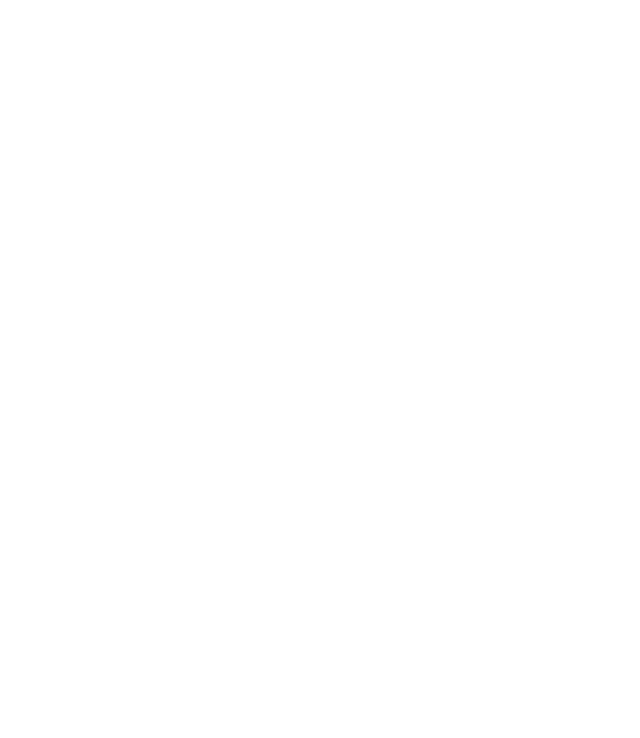
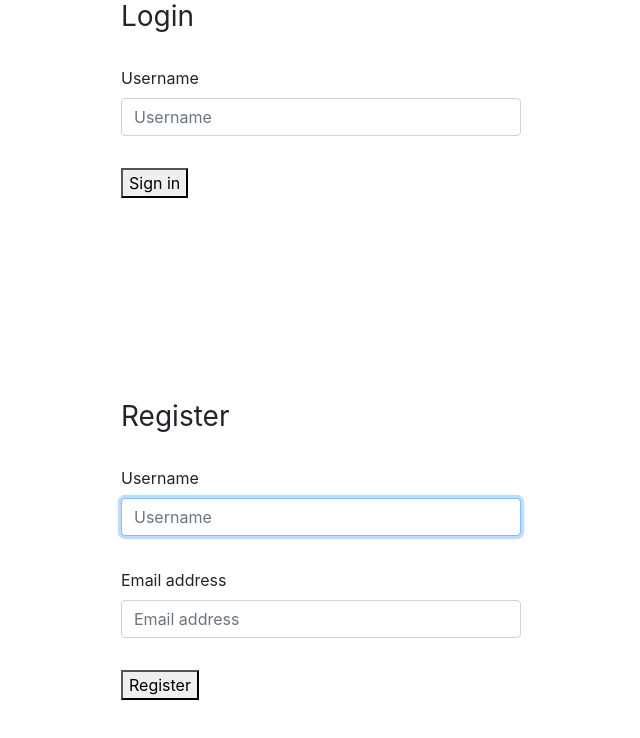
Before and after one commit to MegSemrad/nss-MeghanSemrad-Capstone1, a React (Create React App) app: page /HomePage in a window 1280 px wide. Before the commit this address led to /loginOrRegister. Shown: the top 738 px of the page, without its empty margins (159-799 px from the left). Built offline with nearby package versions, Linux system fonts and the light colour scheme.

Commit message:
homepage

```diff
--- a/src/components/ApplicationViews.js
+++ b/src/components/ApplicationViews.js
@@ -15,14 +15,14 @@ export const ApplicationViews = () => {
 
 
                <BasePatientDetailsProvider>
-                    <Route exact path="/appointmentbyspeciality">
+                    <Route exact path="/AppointmentBySpeciality">
                          <PermanentDashboardSection />
                     </Route>
                </BasePatientDetailsProvider>
 
 
                <BasePatientDetailsProvider>
-                    <Route exact path="/familyhistory">
+                    <Route exact path="/FamilyHistory">
                          <PermanentDashboardSection />
                     </Route>
                </BasePatientDetailsProvider>
--- a/src/components/HealthInOne.js
+++ b/src/components/HealthInOne.js
@@ -1,9 +1,8 @@
 import React from "react";
 import { Route, Redirect } from "react-router-dom";
 import { NavBar } from "./NavBar";
-import { ApplicationViews } from "./ApplicationViews"
-import { Login } from "./auth/login";
-import { Register } from "./auth/register";
+import { ApplicationViews } from "./ApplicationViews";
+import { HomePage } from "./HomePage";
 import "./HealthInOne.css";
 
 
@@ -19,16 +18,13 @@ export const HealthInOne = (props) => (
                         </>
                     );
                 } else {
-          return <Redirect to="/loginOrRegister" />;
+                    return <Redirect to="/HomePage" />;
                 }
             }}
         />
 
-<Route path="/login">
-      <Login />
-    </Route>
-    <Route path="/register">
-      <Register />
+        <Route path="/HomePage">
+            <HomePage />
         </Route>
     </>
 );
--- /dev/null
+++ b/src/components/HomePage.js
@@ -0,0 +1,15 @@
+import React from "react";
+import { Route } from "react-router-dom";
+import { Login } from "./auth/login";
+import { Register } from "./auth/register";
+
+export const HomePage = () => {
+    return (
+        <>
+            <Route exact path="/HomePage">
+                <Login />
+                <Register />
+            </Route>
+        </>
+    )
+};
--- a/src/components/NavBar.js
+++ b/src/components/NavBar.js
@@ -10,10 +10,10 @@ export const NavBar = (props) => {
                     <Nav.Link href="/">Home</Nav.Link>
                 </Nav.Item>
                 <Nav.Item>
-                    <Nav.Link href="/appointmentbyspeciality" eventKey="link-1">Appointments by Speciality</Nav.Link>
+                    <Nav.Link href="/AppointmentBySpeciality" eventKey="link-1">Appointments by Speciality</Nav.Link>
                 </Nav.Item>
                 <Nav.Item>
-                    <Nav.Link href="/familyhistory" eventKey="link-2">Family History</Nav.Link>
+                    <Nav.Link href="/FamilyHistory" eventKey="link-2">Family History</Nav.Link>
                 </Nav.Item>
             </Nav>
         </>
--- a/src/components/auth/login.css
+++ b/src/components/auth/login.css
@@ -16,7 +16,7 @@ fieldset {
 }
 
 .form--login > fieldset > input[type="email"],
-.form--login > fieldset > input[type="password"] {
+.form--login > fieldset > input[type="text"] {
     width: 25em;
 }
 
--- a/src/components/auth/login.js
+++ b/src/components/auth/login.js
@@ -1,6 +1,6 @@
 import React, { useRef } from "react";
-import { Link, useHistory} from "react-router-dom";
-import "./login.css"
+import { useHistory} from "react-router-dom";
+import "./login.css";
 
 
 export const Login = props => {
@@ -37,8 +37,7 @@ export const Login = props => {
 
             <section>
                 <form className="form--login" onSubmit={handleLogin}>
-                    <h1>Health In One</h1>
-                    <h2>Please sign in</h2>
+                    <h1 className="h3 mb-3 font-weight-normal">Login</h1>
                     <fieldset>
                         <label htmlFor="inputUsername"> Username </label>
                         <input ref={username} type="text"
@@ -54,47 +53,6 @@ export const Login = props => {
                     </fieldset>
                 </form>
             </section>
-            <section className="link--register">
-                <Link to="/register">Not a member yet?</Link>
-            </section>
         </main>
     )
-}
-
-
-
-
-
-
-
-
-
-
-
-    // import React, { useRef } from "react";
-    // import { useHistory } from "react-router-dom";
-    // import { Form, Button } from "react-bootstrap";
-    // // will need css
-
-    // export const LoginOrRegister = () => {
-
-    //     return (
-    //         <Form>
-    //             <Form.Group controlId="formBasicEmail">
-    //                 <Form.Label>Username</Form.Label>
-    //                 <Form.Control type="text" placeholder="Username" />
-    //                 {/* <Form.Text className="text-muted">
-    //       We'll never share your email with anyone else.
-    //     </Form.Text> */}
-    //             </Form.Group>
-
-    //             <Form.Group controlId="formBasicEmail">
-    //                 <Form.Label>Email</Form.Label>
-    //                 <Form.Control type="email" placeholder="Email" />
-    //             </Form.Group>
-    //             <Button variant="primary" type="submit">
-    //                 Register
-    //             </Button>
-    //         </Form>
-    //     )
-    // };
+};
--- a/src/components/auth/register.js
+++ b/src/components/auth/register.js
@@ -55,7 +55,7 @@ export const Register = (props) => {
             </dialog>
 
             <form className="form--login" onSubmit={handleRegister}>
-                <h1 className="h3 mb-3 font-weight-normal">Please Register for Health In One</h1>
+                <h1 className="h3 mb-3 font-weight-normal">Register</h1>
                 <fieldset>
                     <label htmlFor="username"> Username </label>
                     <input ref={username} type="text" name="username" className="form-control" placeholder="Username" required autoFocus />
@@ -65,9 +65,9 @@ export const Register = (props) => {
                     <input ref={email} type="email" name="email" className="form-control" placeholder="Email address" required />
                 </fieldset>
                 <fieldset>
-                    <button type="submit"> Sign in </button>
+                    <button type="submit"> Register </button>
                 </fieldset>
             </form>
         </main>
     )
-}
+};
--- a/src/components/permanentDashboardSection/alerts/AlertCard.js
+++ b/src/components/permanentDashboardSection/alerts/AlertCard.js
@@ -1,5 +1,5 @@
 import React from "react";
-import { Card } from "react-bootstrap";
+import { Card, Image } from "react-bootstrap";
 
 export const AlertCard = ({ basePatientDetail }) => {
     return (
@@ -7,6 +7,7 @@ export const AlertCard = ({ basePatientDetail }) => {
             <Card style={{ width: '18rem' }}>
                 <Card.Body>
                     <Card.Title></Card.Title>
+                    {/* <Image src="images/alertsymbol.png" thumbnail /> */}
                     <Card.Subtitle className="mb-2 text-muted">Conditions</Card.Subtitle>
                     <Card.Text>{basePatientDetail.conditions}</Card.Text>
                     <Card.Subtitle className="mb-2 text-muted">Allergies</Card.Subtitle>
```
Lines whose indentation alone changed are shown as unchanged.
